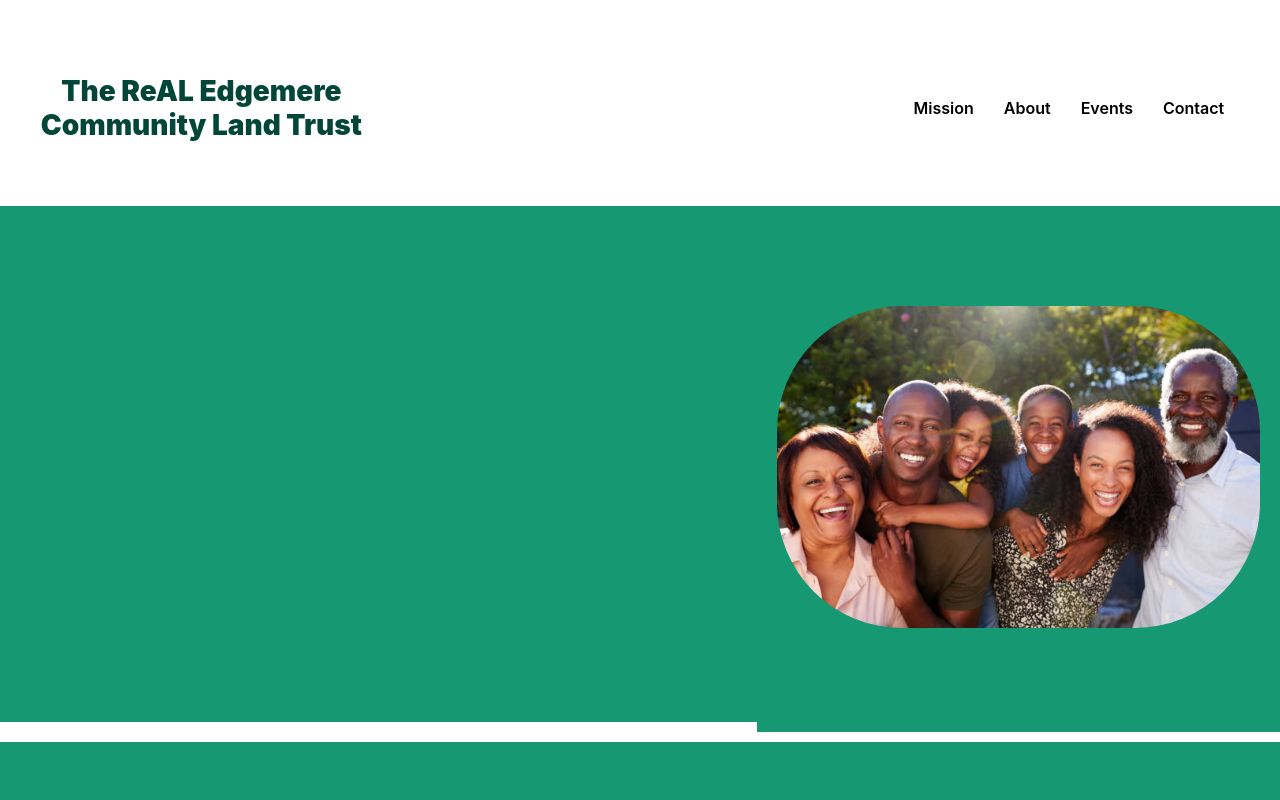
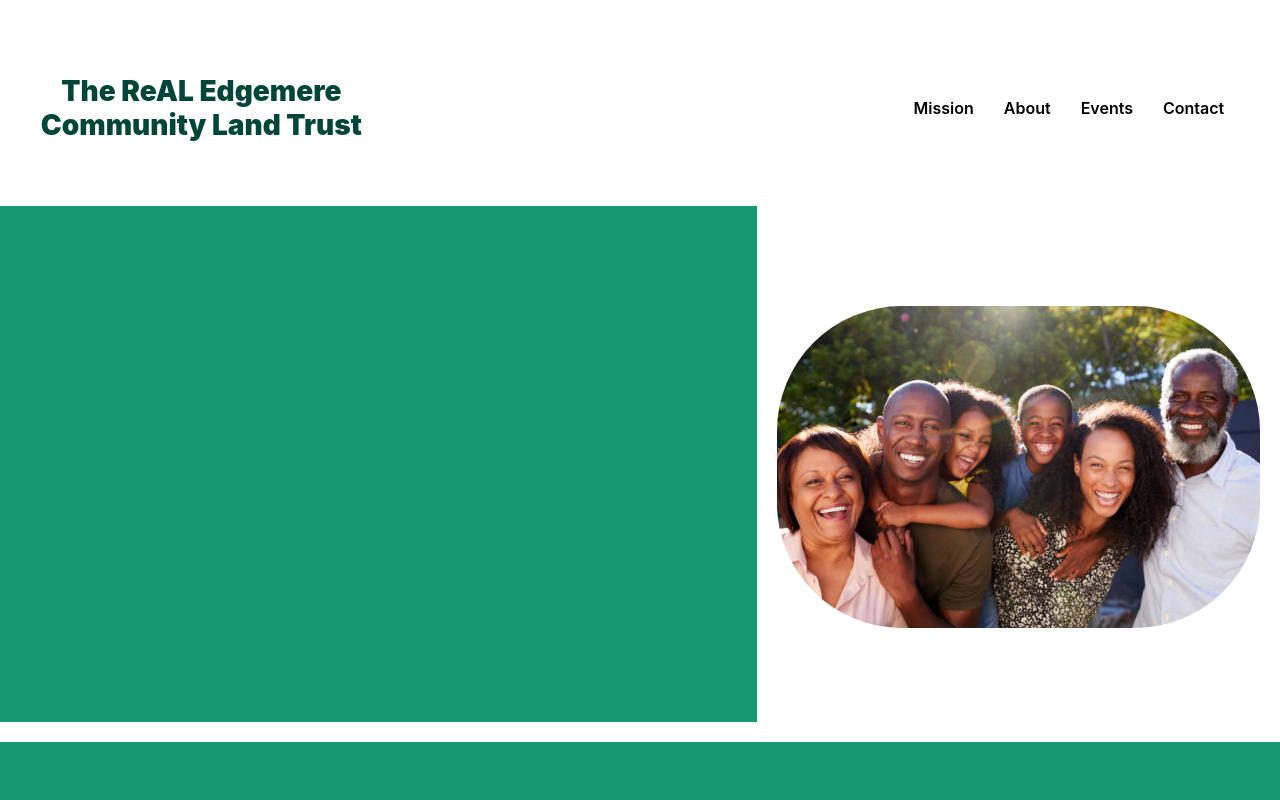
Before and after one commit to TaylorWill94/CLTmobile, a React (Create React App) app: page / in a window 1280 px wide. Shown: the top 800 px of the page. Built offline with nearby package versions, Linux system fonts and the light colour scheme.

Commit message:
Fixes image

```diff
--- a/src/components/Home/Home.css
+++ b/src/components/Home/Home.css
@@ -31,7 +31,7 @@
     padding-bottom: 100px;
     padding-left: 20px;
     padding-right: 20px;
-    background-color: #169873;
+    /* background-color: #169873; */
   }
 
   .com-img {
@@ -100,7 +100,7 @@
     padding-bottom: 100px;
     padding-left: 20px;
     padding-right: 20px;
-    background-color: #169873;
+    /* background-color: #169873; */
   }
 
   .com-img {
@@ -195,7 +195,7 @@
     padding-bottom: 100px;
     padding-left: 20px;
     padding-right: 20px;
-    background-color: #169873;
+    /* background-color: #169873; */
   }
 
   .com-img {
```
